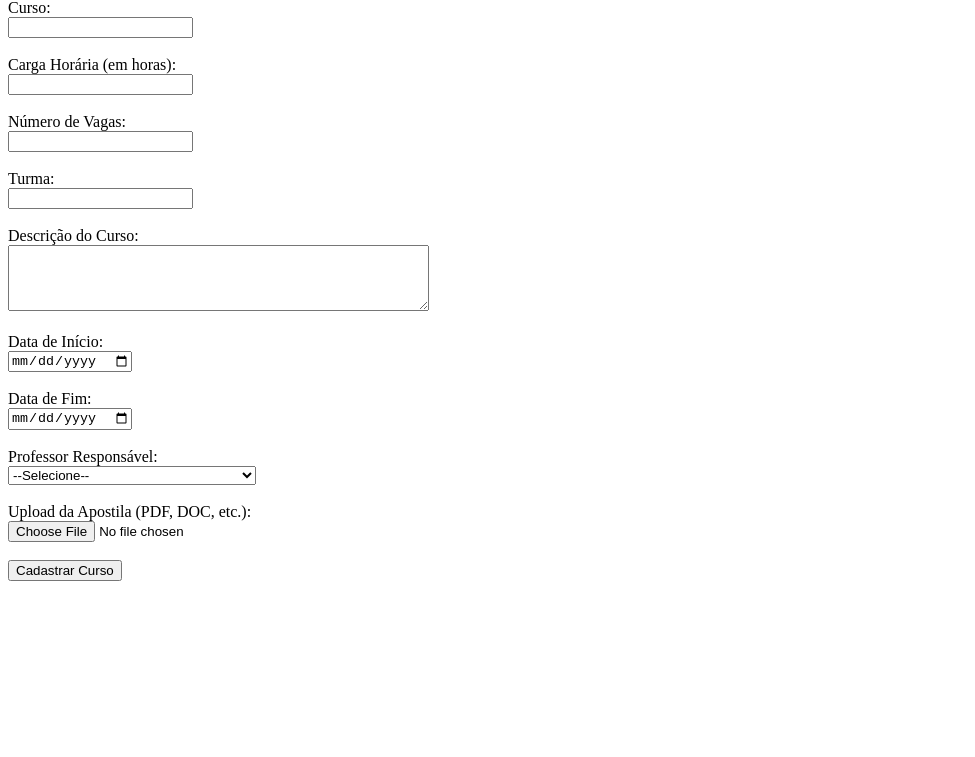
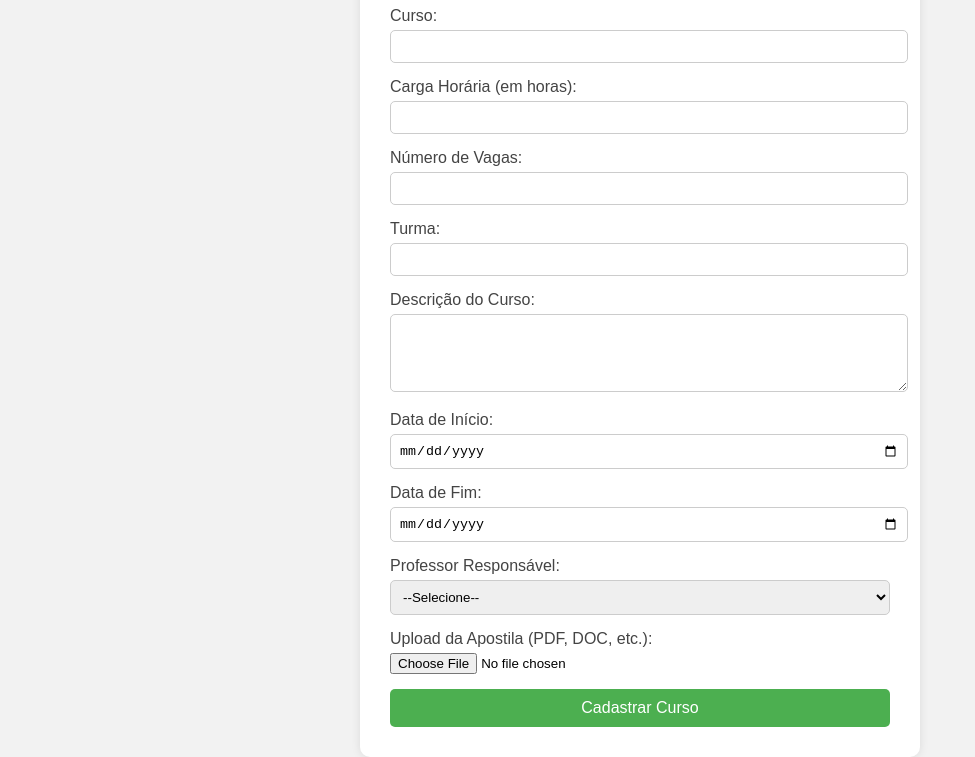
Before and after one commit to meepo777/formulario, a plain HTML site: page index.html in a window 1280 px wide. Shown: the part 81-838 px from the top of the page, without its empty margins (0-975 px from the left). Before the commit the page ends 800 px from the top, so only its background shows below. Drawn offline with Linux system fonts and the light colour scheme.

Commit message:
index.html

```diff
--- a/index.html
+++ b/index.html
@@ -3,49 +3,106 @@
 <head>
   <meta charset="UTF-8">
   <title>Cadastro de Curso</title>
+  <style>
+    body {
+      background-color: #f2f2f2;
+      font-family: Arial, sans-serif;
+      display: flex;
+      justify-content: center;
+      align-items: center;
+      height: 100vh;
+    }
+
+    form {
+      background-color: white;
+      padding: 30px;
+      border-radius: 10px;
+      box-shadow: 0 0 10px rgba(0, 0, 0, 0.1);
+      width: 100%;
+      max-width: 500px;
+    }
+
+    h1 {
+      text-align: center;
+      color: #333;
+    }
+
+    label {
+      display: block;
+      margin-bottom: 5px;
+      color: #444;
+    }
+
+    input[type="text"],
+    input[type="number"],
+    input[type="date"],
+    textarea,
+    select {
+      width: 100%;
+      padding: 8px;
+      margin-bottom: 15px;
+      border: 1px solid #ccc;
+      border-radius: 5px;
+    }
+
+    input[type="file"] {
+      margin-bottom: 15px;
+    }
+
+    input[type="submit"] {
+      width: 100%;
+      padding: 10px;
+      background-color: #4CAF50;
+      color: white;
+      border: none;
+      border-radius: 5px;
+      font-size: 16px;
+      cursor: pointer;
+    }
+
+    input[type="submit"]:hover {
+      background-color: #45a049;
+    }
+  </style>
 </head>
 <body>
-  <h1>Cadastro de Curso</h1>
   <form action="recebido.php" method="post">
+    <h1>Cadastro de Curso</h1>
 
-    <label for="curso">Curso:</label><br>
-    <input type="text" id="curso" name="curso" required><br><br>
+    <label for="curso">Curso:</label>
+    <input type="text" id="curso" name="curso" required>
 
-    <label for="carga_horaria">Carga Horária (em horas):</label><br>
-    <input type="number" id="carga_horaria" name="carga_horaria" required><br><br>
+    <label for="carga_horaria">Carga Horária (em horas):</label>
+    <input type="number" id="carga_horaria" name="carga_horaria" required>
 
-    <label for="vagas">Número de Vagas:</label><br>
-    <input type="number" id="vagas" name="vagas" required><br><br>
+    <label for="vagas">Número de Vagas:</label>
+    <input type="number" id="vagas" name="vagas" required>
 
-    <label for="turma">Turma:</label><br>
-    <input type="text" id="turma" name="turma"><br><br>
+    <label for="turma">Turma:</label>
+    <input type="text" id="turma" name="turma">
 
-    <label for="descricao">Descrição do Curso:</label><br>
-    <textarea id="descricao" name="descricao" rows="4" cols="50" required></textarea><br><br>
+    <label for="descricao">Descrição do Curso:</label>
+    <textarea id="descricao" name="descricao" rows="4" required></textarea>
 
-    <label for="data_inicio">Data de Início:</label><br>
-    <input type="date" id="data_inicio" name="data_inicio" required><br><br>
+    <label for="data_inicio">Data de Início:</label>
+    <input type="date" id="data_inicio" name="data_inicio" required>
 
-    <label for="data_fim">Data de Fim:</label><br>
-    <input type="date" id="data_fim" name="data_fim" required><br><br>
+    <label for="data_fim">Data de Fim:</label>
+    <input type="date" id="data_fim" name="data_fim" required>
 
-    <label for="professor">Professor Responsável:</label><br>
+    <label for="professor">Professor Responsável:</label>
     <select id="professor" name="professor" required>
       <option value="">--Selecione--</option>
       <option value="ana_silva">Gabriel Seeep</option>
       <option value="joao_pereira">Danilo Pedrosa</option>
       <option value="maria_oliveira">hunt tavito</option>
       <option value="carlos_souza">Carlos Roberto Quintino Rocha Junior</option>
-    </select><br><br>
+    </select>
 
-    <label for="apostila">Upload da Apostila (PDF, DOC, etc.):</label><br>
-    <input type="file" id="apostila" name="apostila" accept=".pdf,.doc,.docx,.word" required><br><br>
+    <label for="apostila">Upload da Apostila (PDF, DOC, etc.):</label>
+    <input type="file" id="apostila" name="apostila" accept=".pdf,.doc,.docx,.word" required>
 
     <input type="submit" value="Cadastrar Curso">
   </form>
 </body>
 </html>
-
-
-</body>
-</html>
```
